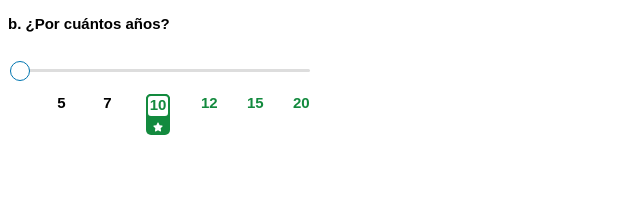
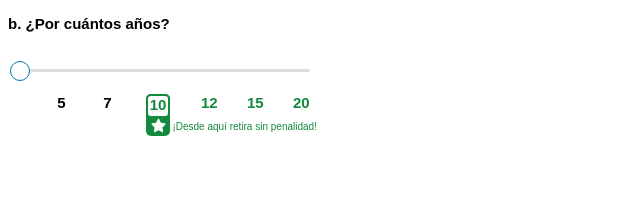
Before and after one commit to AryamLu/react-slider, a React (Create React App) app: page / in a window 1280 px wide. Shown: the top 208 px of the page, without its empty margins (0-640 px from the left). Built offline with nearby package versions, Linux system fonts and the light colour scheme.

Commit message:
Por entregar

```diff
--- a/src/components/reactslider.jsx
+++ b/src/components/reactslider.jsx
@@ -13,7 +13,7 @@ export  function Reactslider() {
           <option value="3" className="op3">7</option>
           <div className="limite">
               <div className="op4">10</div>
-              <div className="icon-star"><FaStar color='white' size={10}/></div>
+              <div className="icon-star"><FaStar color='white' size={15}/><span className='message-lim'>¡Desde aquí retira sin penalidad!</span></div>
           </div>
           <option value="5" className="op5">12</option>
           <option value="6" className="op6">15</option>
--- a/src/index.css
+++ b/src/index.css
@@ -9,6 +9,7 @@
   -webkit-appearance: none;
   height: 2px;
   width: 300px;
+  background-color: transparent;
 }
 
 .slider1::-webkit-slider-runnable-track {
@@ -30,8 +31,8 @@
   border-color: transparent;
   border-width: 6px 0;
   color: transparent;
-}*/
-
+}
+*/
 .slider1::-webkit-slider-thumb {
   -webkit-appearance: none;
   width: 20px;
@@ -47,7 +48,8 @@
 
 }
 
-/*.slider1:focus::-webkit-slider-fill-lower {
+/*
+.slider1:focus::-webkit-slider-fill-lower {
   -webkit-appearance: none;
   background: red;
   border-radius: 10px;
@@ -57,8 +59,8 @@
   -webkit-appearance: none;
   background: blue;
   border-radius: 10px;
-}
-*/
+}*/
+
 
 datalist {
   width: 300px;
@@ -102,4 +104,16 @@ datalist option {
 .icon-star{
   color: white;
   text-align: center;
+  position: relative;
 }
+
+
+.message-lim{
+  position: absolute;
+  color: rgb(19, 138, 62);
+  left: 110%;
+  font-size: 10px;
+  top: 15%;
+  width: max-content;
+  font-weight: lighter;
+}
```
